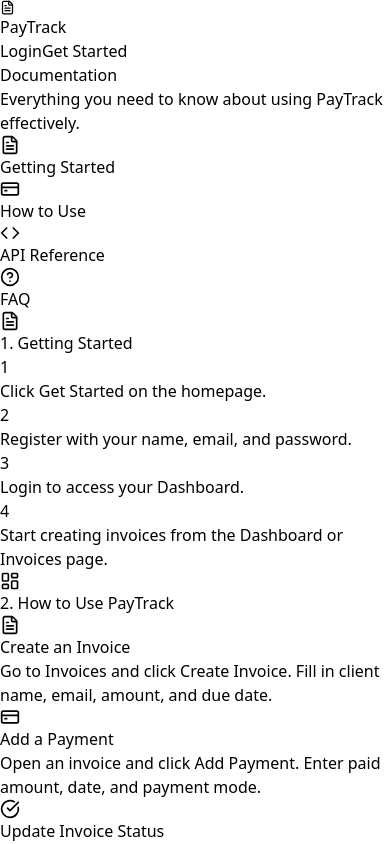
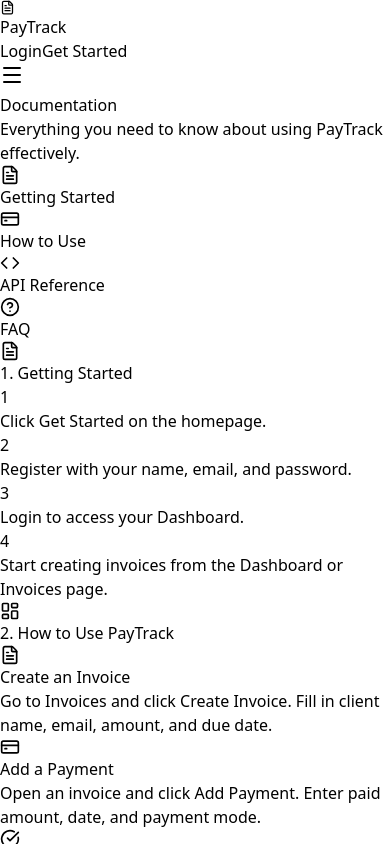
Before and after one commit to Pankaj282002/paytrack, a React (Vite) app in the folder paytrack-frontend/: page /docs in a window 390 px wide. Shown: the top 844 px of the page. Built offline with nearby package versions, Linux system fonts and the light colour scheme.

Commit message:
Documentation page responsiveness fixed

```diff
--- a/paytrack-frontend/src/pages/Docs.jsx
+++ b/paytrack-frontend/src/pages/Docs.jsx
@@ -1,5 +1,6 @@
 import { Link } from 'react-router-dom'
-import { FileText, CreditCard, LayoutDashboard, Shield, HelpCircle, Code, ArrowRight, CheckCircle } from 'lucide-react'
+import { FileText, CreditCard, LayoutDashboard, Shield, HelpCircle, Code, ArrowRight, CheckCircle, Menu, X } from 'lucide-react'
+import { useState } from 'react'
 
 const getMethodClass = (method) => {
   if (method === 'GET') return 'bg-emerald-100 text-emerald-700'
@@ -29,67 +30,71 @@
 ]
 
 const Docs = () => {
+  const [isOpen, setIsOpen] = useState(false)
+
   return (
     <div className="min-h-screen bg-slate-50">
-      <nav className="bg-[#1E3A5F] px-8 py-4 flex justify-between items-center shadow-lg">
+      <nav className="bg-[#1E3A5F] px-6 py-4 shadow-lg">
+        <div className="max-w-5xl mx-auto flex justify-between items-center">
           <Link to="/" className="flex items-center gap-2">
             <div className="w-7 h-7 bg-white rounded-lg flex items-center justify-center">
               <FileText size={15} className="text-[#1E3A5F]" />
             </div>
             <span className="text-white font-bold text-lg">PayTrack</span>
           </Link>
-        <div className="flex items-center gap-6">
+          <div className="hidden md:flex items-center gap-6">
             <Link to="/login" className="text-blue-200 hover:text-white text-sm transition">Login</Link>
             <Link to="/register" className="bg-emerald-500 text-white px-4 py-2 rounded-lg hover:bg-emerald-600 text-sm font-medium transition">
               Get Started
             </Link>
           </div>
+          <button className="md:hidden text-white" onClick={() => setIsOpen(!isOpen)}>
+            {isOpen ? <X size={24} /> : <Menu size={24} />}
+          </button>
+        </div>
+        {isOpen && (
+          <div className="md:hidden mt-4 border-t border-blue-800 pt-4 flex flex-col gap-3 max-w-5xl mx-auto">
+            <Link to="/login" onClick={() => setIsOpen(false)} className="text-blue-200 text-sm py-1">Login</Link>
+            <Link to="/register" onClick={() => setIsOpen(false)} className="bg-emerald-500 text-white px-4 py-2 rounded-lg text-sm font-medium text-center">
+              Get Started
+            </Link>
+          </div>
+        )}
       </nav>
 
-      <div className="bg-gradient-to-br from-[#1E3A5F] to-[#2d5a8e] py-16 px-8 text-center">
-        <h1 className="text-4xl font-bold text-white mb-3">Documentation</h1>
-        <p className="text-blue-200 text-lg max-w-xl mx-auto">
+      <div className="bg-gradient-to-br from-[#1E3A5F] to-[#2d5a8e] py-12 md:py-16 px-6 text-center">
+        <h1 className="text-3xl md:text-4xl font-bold text-white mb-3">Documentation</h1>
+        <p className="text-blue-200 text-base md:text-lg max-w-xl mx-auto">
           Everything you need to know about using PayTrack effectively.
         </p>
       </div>
 
-      <div className="max-w-5xl mx-auto px-6 py-12">
+      <div className="max-w-5xl mx-auto px-4 md:px-6 py-8 md:py-12">
 
-        <div className="grid grid-cols-2 md:grid-cols-4 gap-4 mb-12">
-          <a href="#getting-started" className="bg-white rounded-2xl p-5 shadow-sm border border-slate-100 flex flex-col items-center gap-3 hover:shadow-md transition text-center">
+        <div className="grid grid-cols-2 md:grid-cols-4 gap-3 md:gap-4 mb-10 md:mb-12">
+          {[
+            { icon: <FileText size={20} className="text-[#1E3A5F]" />, label: 'Getting Started', href: '#getting-started', bg: 'bg-blue-50' },
+            { icon: <CreditCard size={20} className="text-emerald-600" />, label: 'How to Use', href: '#how-to-use', bg: 'bg-emerald-50' },
+            { icon: <Code size={20} className="text-violet-600" />, label: 'API Reference', href: '#api-reference', bg: 'bg-violet-50' },
+            { icon: <HelpCircle size={20} className="text-amber-600" />, label: 'FAQ', href: '#faq', bg: 'bg-amber-50' },
+          ].map((item) => (
+            <a key={item.label} href={item.href} className="bg-white rounded-2xl p-4 md:p-5 shadow-sm border border-slate-100 flex flex-col items-center gap-2 hover:shadow-md transition text-center">
+              <div className={`w-10 h-10 ${item.bg} rounded-xl flex items-center justify-center`}>
+                {item.icon}
+              </div>
+              <span className="text-xs md:text-sm font-medium text-slate-700">{item.label}</span>
+            </a>
+          ))}
+        </div>
+
+        <section id="getting-started" className="mb-10 md:mb-12">
+          <div className="flex items-center gap-3 mb-5">
             <div className="w-10 h-10 bg-blue-50 rounded-xl flex items-center justify-center">
               <FileText size={20} className="text-[#1E3A5F]" />
             </div>
-            <span className="text-sm font-medium text-slate-700">Getting Started</span>
-          </a>
-          <a href="#how-to-use" className="bg-white rounded-2xl p-5 shadow-sm border border-slate-100 flex flex-col items-center gap-3 hover:shadow-md transition text-center">
-            <div className="w-10 h-10 bg-emerald-50 rounded-xl flex items-center justify-center">
-              <CreditCard size={20} className="text-emerald-600" />
+            <h2 className="text-xl md:text-2xl font-bold text-[#1E3A5F]">1. Getting Started</h2>
           </div>
-            <span className="text-sm font-medium text-slate-700">How to Use</span>
-          </a>
-          <a href="#api-reference" className="bg-white rounded-2xl p-5 shadow-sm border border-slate-100 flex flex-col items-center gap-3 hover:shadow-md transition text-center">
-            <div className="w-10 h-10 bg-violet-50 rounded-xl flex items-center justify-center">
-              <Code size={20} className="text-violet-600" />
-            </div>
-            <span className="text-sm font-medium text-slate-700">API Reference</span>
-          </a>
-          <a href="#faq" className="bg-white rounded-2xl p-5 shadow-sm border border-slate-100 flex flex-col items-center gap-3 hover:shadow-md transition text-center">
-            <div className="w-10 h-10 bg-amber-50 rounded-xl flex items-center justify-center">
-              <HelpCircle size={20} className="text-amber-600" />
-            </div>
-            <span className="text-sm font-medium text-slate-700">FAQ</span>
-          </a>
-        </div>
-
-        <section id="getting-started" className="mb-12">
-          <div className="flex items-center gap-3 mb-6">
-            <div className="w-10 h-10 bg-blue-50 rounded-xl flex items-center justify-center">
-              <FileText size={20} className="text-[#1E3A5F]" />
-            </div>
-            <h2 className="text-2xl font-bold text-[#1E3A5F]">1. Getting Started</h2>
-          </div>
-          <div className="bg-white rounded-2xl shadow-sm border border-slate-100 p-6">
+          <div className="bg-white rounded-2xl shadow-sm border border-slate-100 p-5 md:p-6">
             {['Click Get Started on the homepage.', 'Register with your name, email, and password.', 'Login to access your Dashboard.', 'Start creating invoices from the Dashboard or Invoices page.'].map((step, i) => (
               <div key={i} className="flex items-start gap-4 py-3 border-b border-slate-50 last:border-0">
                 <div className="w-7 h-7 bg-[#1E3A5F] text-white rounded-lg flex items-center justify-center text-xs font-bold shrink-0">
@@ -101,73 +106,60 @@
           </div>
         </section>
 
-        <section id="how-to-use" className="mb-12">
-          <div className="flex items-center gap-3 mb-6">
+        <section id="how-to-use" className="mb-10 md:mb-12">
+          <div className="flex items-center gap-3 mb-5">
             <div className="w-10 h-10 bg-emerald-50 rounded-xl flex items-center justify-center">
               <LayoutDashboard size={20} className="text-emerald-600" />
             </div>
-            <h2 className="text-2xl font-bold text-[#1E3A5F]">2. How to Use PayTrack</h2>
+            <h2 className="text-xl md:text-2xl font-bold text-[#1E3A5F]">2. How to Use PayTrack</h2>
           </div>
           <div className="grid grid-cols-1 md:grid-cols-2 gap-4">
-            <div className="bg-white rounded-2xl shadow-sm border border-slate-100 p-6">
-              <div className="w-10 h-10 bg-blue-50 rounded-xl flex items-center justify-center mb-4">
-                <FileText size={20} className="text-[#1E3A5F]" />
+            {[
+              { icon: <FileText size={20} className="text-[#1E3A5F]" />, bg: 'bg-blue-50', title: 'Create an Invoice', desc: 'Go to Invoices and click Create Invoice. Fill in client name, email, amount, and due date.' },
+              { icon: <CreditCard size={20} className="text-emerald-600" />, bg: 'bg-emerald-50', title: 'Add a Payment', desc: 'Open an invoice and click Add Payment. Enter paid amount, date, and payment mode.' },
+              { icon: <CheckCircle size={20} className="text-amber-600" />, bg: 'bg-amber-50', title: 'Update Invoice Status', desc: 'Open an invoice and click Edit Invoice. Change status to PENDING, PAID, or OVERDUE.' },
+              { icon: <LayoutDashboard size={20} className="text-violet-600" />, bg: 'bg-violet-50', title: 'View Dashboard', desc: 'Dashboard shows total invoices, paid, pending, overdue amounts and recent invoices.' },
+            ].map((item) => (
+              <div key={item.title} className="bg-white rounded-2xl shadow-sm border border-slate-100 p-5 md:p-6">
+                <div className={`w-10 h-10 ${item.bg} rounded-xl flex items-center justify-center mb-4`}>
+                  {item.icon}
                 </div>
-              <h3 className="font-semibold text-[#1E3A5F] mb-2">Create an Invoice</h3>
-              <p className="text-slate-500 text-sm leading-relaxed">Go to Invoices and click Create Invoice. Fill in client name, email, amount, and due date.</p>
+                <h3 className="font-semibold text-[#1E3A5F] mb-2">{item.title}</h3>
+                <p className="text-slate-500 text-sm leading-relaxed">{item.desc}</p>
               </div>
-            <div className="bg-white rounded-2xl shadow-sm border border-slate-100 p-6">
-              <div className="w-10 h-10 bg-emerald-50 rounded-xl flex items-center justify-center mb-4">
-                <CreditCard size={20} className="text-emerald-600" />
-              </div>
-              <h3 className="font-semibold text-[#1E3A5F] mb-2">Add a Payment</h3>
-              <p className="text-slate-500 text-sm leading-relaxed">Open an invoice and click Add Payment. Enter paid amount, date, and payment mode.</p>
-            </div>
-            <div className="bg-white rounded-2xl shadow-sm border border-slate-100 p-6">
-              <div className="w-10 h-10 bg-amber-50 rounded-xl flex items-center justify-center mb-4">
-                <CheckCircle size={20} className="text-amber-600" />
-              </div>
-              <h3 className="font-semibold text-[#1E3A5F] mb-2">Update Invoice Status</h3>
-              <p className="text-slate-500 text-sm leading-relaxed">Open an invoice and click Edit Invoice. Change status to PENDING, PAID, or OVERDUE.</p>
-            </div>
-            <div className="bg-white rounded-2xl shadow-sm border border-slate-100 p-6">
-              <div className="w-10 h-10 bg-violet-50 rounded-xl flex items-center justify-center mb-4">
-                <LayoutDashboard size={20} className="text-violet-600" />
-              </div>
-              <h3 className="font-semibold text-[#1E3A5F] mb-2">View Dashboard</h3>
-              <p className="text-slate-500 text-sm leading-relaxed">Dashboard shows total invoices, paid, pending, overdue amounts and recent invoices.</p>
-            </div>
+            ))}
           </div>
         </section>
 
-        <section id="api-reference" className="mb-12">
-          <div className="flex items-center gap-3 mb-6">
+        <section id="api-reference" className="mb-10 md:mb-12">
+          <div className="flex items-center gap-3 mb-5">
             <div className="w-10 h-10 bg-violet-50 rounded-xl flex items-center justify-center">
               <Code size={20} className="text-violet-600" />
             </div>
-            <h2 className="text-2xl font-bold text-[#1E3A5F]">3. API Reference</h2>
+            <h2 className="text-xl md:text-2xl font-bold text-[#1E3A5F]">3. API Reference</h2>
           </div>
           <div className="bg-white rounded-2xl shadow-sm border border-slate-100 overflow-hidden">
+            <div className="overflow-x-auto">
               <table className="w-full text-sm">
                 <thead>
                   <tr className="text-left text-slate-400 text-xs uppercase tracking-wide border-b border-slate-100 bg-slate-50">
-                  <th className="px-6 py-4">Method</th>
-                  <th className="px-6 py-4">Endpoint</th>
-                  <th className="px-6 py-4">Description</th>
-                  <th className="px-6 py-4">Auth</th>
+                    <th className="px-4 md:px-6 py-4">Method</th>
+                    <th className="px-4 md:px-6 py-4">Endpoint</th>
+                    <th className="hidden md:table-cell px-6 py-4">Description</th>
+                    <th className="px-4 md:px-6 py-4">Auth</th>
                   </tr>
                 </thead>
                 <tbody>
                   {apis.map(([method, endpoint, desc, auth], i) => (
                     <tr key={i} className="border-b border-slate-50 hover:bg-slate-50 transition">
-                    <td className="px-6 py-3">
+                      <td className="px-4 md:px-6 py-3">
                         <span className={`px-2 py-1 rounded-lg text-xs font-semibold ${getMethodClass(method)}`}>
                           {method}
                         </span>
                       </td>
-                    <td className="px-6 py-3 font-mono text-xs text-slate-600">{endpoint}</td>
-                    <td className="px-6 py-3 text-slate-500">{desc}</td>
-                    <td className="px-6 py-3">
+                      <td className="px-4 md:px-6 py-3 font-mono text-xs text-slate-600">{endpoint}</td>
+                      <td className="hidden md:table-cell px-6 py-3 text-slate-500">{desc}</td>
+                      <td className="px-4 md:px-6 py-3">
                         <span className={`text-xs font-medium ${auth === 'Yes' ? 'text-emerald-600' : 'text-slate-400'}`}>
                           {auth === 'Yes' ? 'Required' : 'Public'}
                         </span>
@@ -177,38 +169,39 @@
                 </tbody>
               </table>
             </div>
+          </div>
         </section>
 
-        <section className="mb-12">
-          <div className="flex items-center gap-3 mb-6">
+        <section className="mb-10 md:mb-12">
+          <div className="flex items-center gap-3 mb-5">
             <div className="w-10 h-10 bg-slate-100 rounded-xl flex items-center justify-center">
               <Shield size={20} className="text-slate-600" />
             </div>
-            <h2 className="text-2xl font-bold text-[#1E3A5F]">4. Authentication</h2>
+            <h2 className="text-xl md:text-2xl font-bold text-[#1E3A5F]">4. Authentication</h2>
           </div>
-          <div className="bg-white rounded-2xl shadow-sm border border-slate-100 p-6">
+          <div className="bg-white rounded-2xl shadow-sm border border-slate-100 p-5 md:p-6">
             <p className="text-slate-600 text-sm mb-4">
               PayTrack uses JWT for authentication. After login, include the token in every API request:
             </p>
-            <div className="bg-[#1E3A5F] rounded-xl p-4 font-mono text-sm text-emerald-400">
+            <div className="bg-[#1E3A5F] rounded-xl p-4 font-mono text-xs md:text-sm text-emerald-400 overflow-x-auto">
               Authorization: Bearer your_jwt_token_here
             </div>
             <p className="text-slate-400 text-xs mt-3">Token expires after 24 hours. Login again to get a fresh token.</p>
           </div>
         </section>
 
-        <section id="faq" className="mb-12">
-          <div className="flex items-center gap-3 mb-6">
+        <section id="faq" className="mb-10 md:mb-12">
+          <div className="flex items-center gap-3 mb-5">
             <div className="w-10 h-10 bg-amber-50 rounded-xl flex items-center justify-center">
               <HelpCircle size={20} className="text-amber-600" />
             </div>
-            <h2 className="text-2xl font-bold text-[#1E3A5F]">5. FAQ</h2>
+            <h2 className="text-xl md:text-2xl font-bold text-[#1E3A5F]">5. FAQ</h2>
           </div>
           <div className="space-y-4">
             {faqs.map(([q, a], i) => (
-              <div key={i} className="bg-white rounded-2xl shadow-sm border border-slate-100 p-6">
+              <div key={i} className="bg-white rounded-2xl shadow-sm border border-slate-100 p-5 md:p-6">
                 <h3 className="font-semibold text-[#1E3A5F] mb-2 flex items-center gap-2">
-                  <CheckCircle size={16} className="text-emerald-500" />
+                  <CheckCircle size={16} className="text-emerald-500 shrink-0" />
                   {q}
                 </h3>
                 <p className="text-slate-500 text-sm pl-6">{a}</p>
@@ -217,22 +210,26 @@
           </div>
         </section>
 
-        <section className="mb-12">
-          <div className="bg-gradient-to-r from-[#1E3A5F] to-[#2d5a8e] rounded-2xl p-8 flex flex-col md:flex-row items-center justify-between gap-6">
-            <div>
-              <h3 className="text-white font-bold text-xl mb-2">Interactive API Docs</h3>
+        <section className="mb-10 md:mb-12">
+          <div className="bg-gradient-to-r from-[#1E3A5F] to-[#2d5a8e] rounded-2xl p-6 md:p-8 flex flex-col md:flex-row items-center justify-between gap-4 md:gap-6">
+            <div className="text-center md:text-left">
+              <h3 className="text-white font-bold text-lg md:text-xl mb-2">Interactive API Docs</h3>
               <p className="text-blue-200 text-sm">Explore and test all APIs directly in Swagger UI.</p>
-              <p className="text-blue-300 font-mono text-xs mt-2">http://localhost:8080/swagger-ui.html</p>
+              <p className="text-blue-300 font-mono text-xs mt-2">paytrack-backend-44s7.onrender.com/swagger-ui.html</p>
             </div>
-            <a href="http://localhost:8080/swagger-ui.html" target="_blank" rel="noreferrer" className="bg-emerald-500 text-white px-6 py-3 rounded-xl hover:bg-emerald-600 font-medium flex items-center gap-2 transition shrink-0">
+            <a
+              href="https://paytrack-backend-44s7.onrender.com/swagger-ui.html"
+              target="_blank"
+              rel="noreferrer"
+              className="bg-emerald-500 text-white px-5 md:px-6 py-3 rounded-xl hover:bg-emerald-600 font-medium flex items-center gap-2 transition shrink-0"
+            >
               Open Swagger <ArrowRight size={16} />
             </a>
           </div>
         </section>
-
       </div>
 
-      <footer className="bg-[#1E3A5F] py-8 px-8">
+      <footer className="bg-[#1E3A5F] py-8 px-6">
         <div className="max-w-5xl mx-auto flex flex-col md:flex-row justify-between items-center gap-4">
           <div className="flex items-center gap-2">
             <div className="w-6 h-6 bg-white rounded flex items-center justify-center">
@@ -241,12 +238,12 @@
             <span className="text-white font-semibold">PayTrack</span>
             <span className="text-blue-300 text-sm ml-2">v1.0.0</span>
           </div>
-          <div className="flex gap-6 text-blue-300 text-sm">
+          <div className="flex flex-wrap justify-center gap-4 md:gap-6 text-blue-300 text-sm">
             <Link to="/" className="hover:text-white transition">Home</Link>
             <Link to="/login" className="hover:text-white transition">Login</Link>
             <Link to="/register" className="hover:text-white transition">Register</Link>
           </div>
-          <p className="text-blue-300 text-sm">Built with Spring Boot and React</p>
+          <p className="text-blue-300 text-sm">Built with Spring Boot & React</p>
         </div>
       </footer>
     </div>
```
Lines whose indentation alone changed are shown as unchanged.
